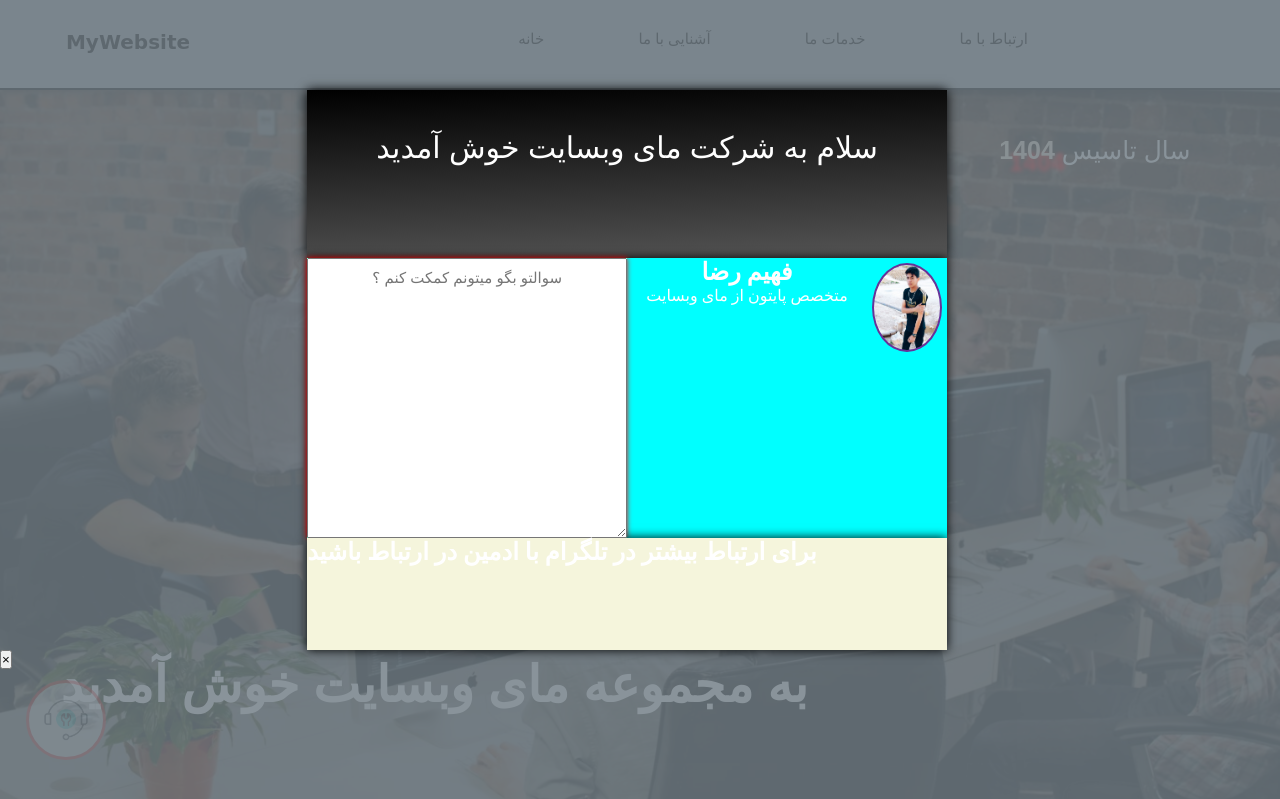
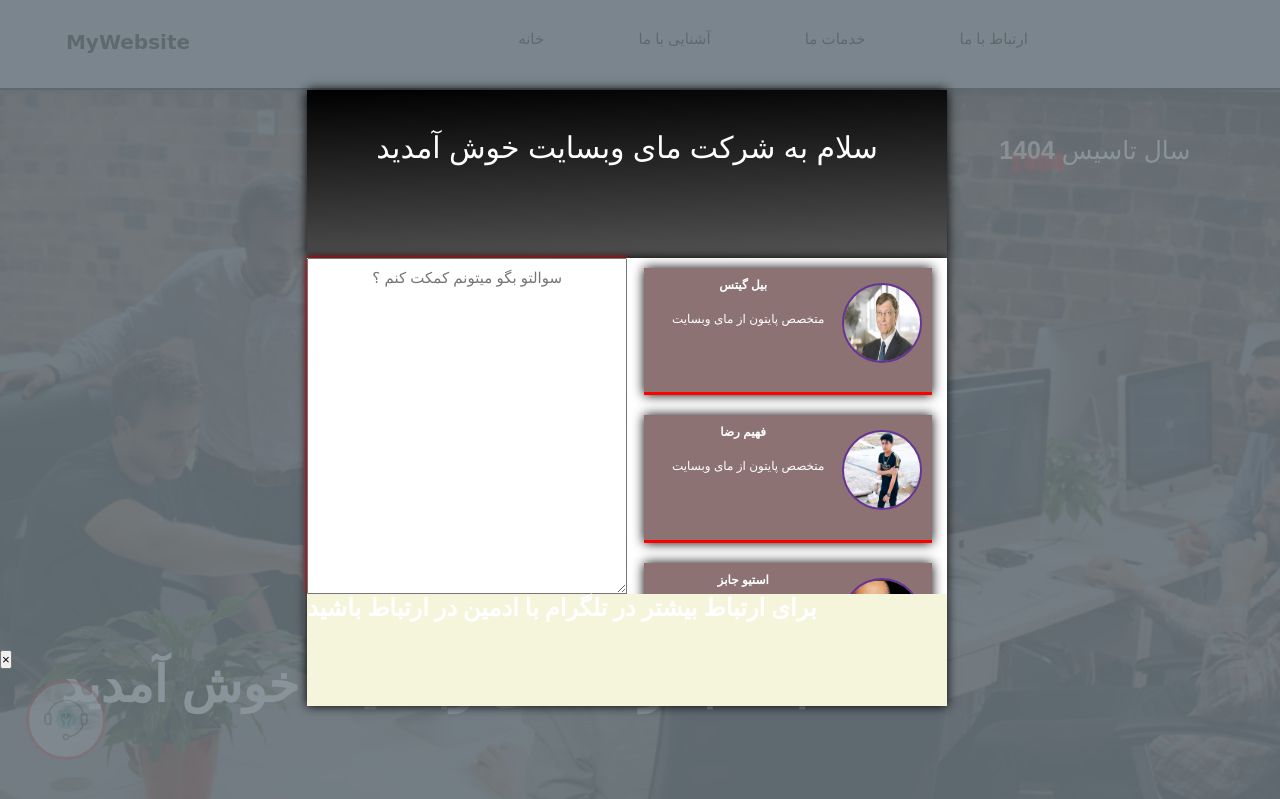
Before and after one commit to FahimReza3/Ghaleb, a plain HTML site: page index.html in a window 1280 px wide. Both pictures are taken after a click on the picture 65 px from the left and 720 px from the top of the page. Shown: the top 799 px of the page. Drawn offline with nearby package versions, Linux system fonts and the light colour scheme.

Commit message:
Save Change's Modak

```diff
--- a/File/css/style.css
+++ b/File/css/style.css
@@ -376,7 +376,7 @@ body{
     height: 100%;
     display: none;
     background: #727d86d4;
-    transition: all ease-out 2s;
+    transition: all ease-out 1s;
     z-index: 1;
 }
 
@@ -407,7 +407,7 @@ body{
 
 .Body-Modal{
     width: 100%;
-    height: 50%;
+    height: 60%;
     background: aqua;
     text-align: center;
     box-shadow: 0px 0px 9px black;
@@ -431,23 +431,66 @@ body{
     text-align: center;
 }
 
-.admin-Modal{
+.Admins{
     width: 50%;
     height: 100%;
+    background-color: #ffffff;
+    float: right;
+    overflow: auto;
+
+}
+
+.admin-Modal{
+    width: 90%;
+    height: 38%;
     overflow: hidden;
+    background-color: #8c7272;
+    border-bottom: 3px solid red;
     float: right;
+    margin: 10px 15px 10px 0px;
+    cursor: pointer;
+    box-shadow: 0px 0px 11px black;
+}
+
+.Admins .admin-Modal h2{
+    font-size: 12px;
+    font-family: 'Vazir',sans-serif;
+    padding: 10px 0;
+}
+
+.Admins .admin-Modal p{
+    font-size: 12px;
+    font-family: 'Vazir',sans-serif;
+    font-weight: 500;
+    padding: 10px;
 }
 
 .img-Photo-Modal{
-    width: 22%;
-    height: 32%;
+    width: 80px;
+    height: 80px;
     overflow: hidden;
     border-radius: 50%;
     float: right;
-    background: url(../img/MyPhoto.jpg) no-repeat center;
     background-size: cover;
     border: 2px solid rebeccapurple;
-    margin: 5px;
+    margin: 15px 10px 0 0;
+}
+
+.admin-Modal:hover{
+    scale: 0.8;
+    transition: all ease-in 1s;
+}
+
+.admin-Modal:focus{
+    scale: 1;
+    background: #317e7e;
+    transition: all ease-in 1s;
+}
+
+
+.img-Photo-Modal img{
+    width: 100%;
+    height: 100%;
 }
 
 .Footer-Modal{
--- a/index.html
+++ b/index.html
@@ -19,11 +19,43 @@
                 <h2>سلام به شرکت مای وبسایت خوش آمدید</h2>
             </div>
             <div class="Body-Modal">
-                <div class="admin-Modal">
-                    <div class="img-Photo-Modal">
+                <div class="Admins">
+                    <div class="admin-Modal">
+                        <div class="img-Photo-Modal">
+                            <img src="File/img/Bil-Geits.jpg" alt="">
+                        </div>
+                        <h2>بیل گیتس</h2>
+                        <p>متخصص پایتون از مای وبسایت</p>
                     </div>
-                    <h2>فهیم رضا</h2>
-                    <p>متخصص پایتون از مای وبسایت</p>
+                    <div class="admin-Modal" >
+                        <div class="img-Photo-Modal">
+                            <img src="File/img/MyPhoto.jpg" alt="">
+                        </div>
+                        <h2>فهیم رضا</h2>
+                        <p>متخصص پایتون از مای وبسایت</p>
+                    </div>
+                    <div class="admin-Modal">
+                        <div class="img-Photo-Modal">
+                            <img src="File/img/Estiv-jobs.jpg" alt="">
+                        </div>
+                        <h2>استیو جابز</h2>
+                        <p>متخصص پایتون از مای وبسایت</p>
+                    </div>
+                    <div class="admin-Modal">
+                        <div class="img-Photo-Modal">
+                            <img src="File/img/ElonMosk.webp" alt="">
+
+                        </div>
+                        <h2>ایلان ماسک</h2>
+                        <p>متخصص پایتون از مای وبسایت</p>
+                    </div>
+                    <div class="admin-Modal">
+                        <div class="img-Photo-Modal">
+                            <img src="File/img/larrypage.jpg" alt="">
+                        </div>
+                        <h2>لری پیج</h2>
+                        <p>متخصص پایتون از مای وبسایت</p>
+                    </div>
                 </div>
                 <div class="Message">
                     <textarea id="Message-input" placeholder="سوالتو بگو میتونم کمکت کنم ؟"></textarea>
```
Also changed, not shown: File/img/Bil-Geits.jpg (added), File/img/ElonMosk.webp (added), File/img/Estiv-jobs.jpg (added), File/img/larrypage.jpg (added), File/js/script.js (line endings or trailing spaces).
